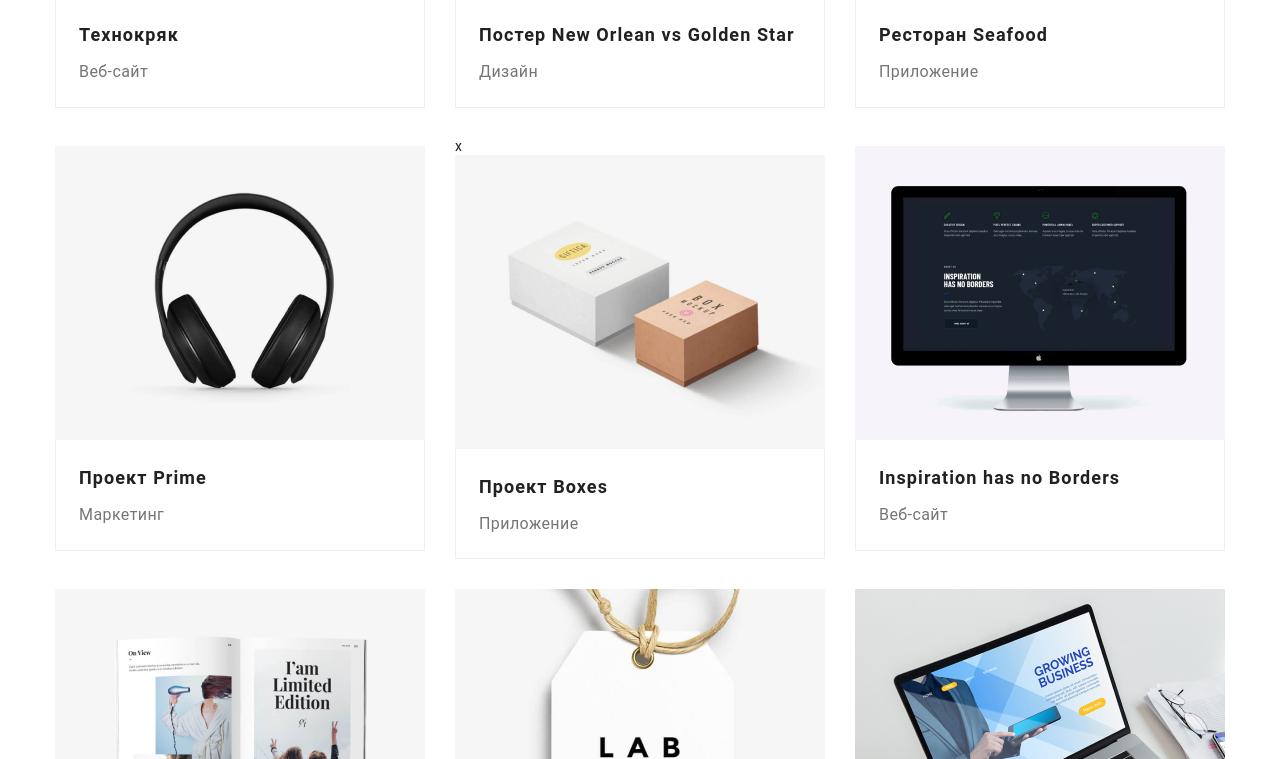
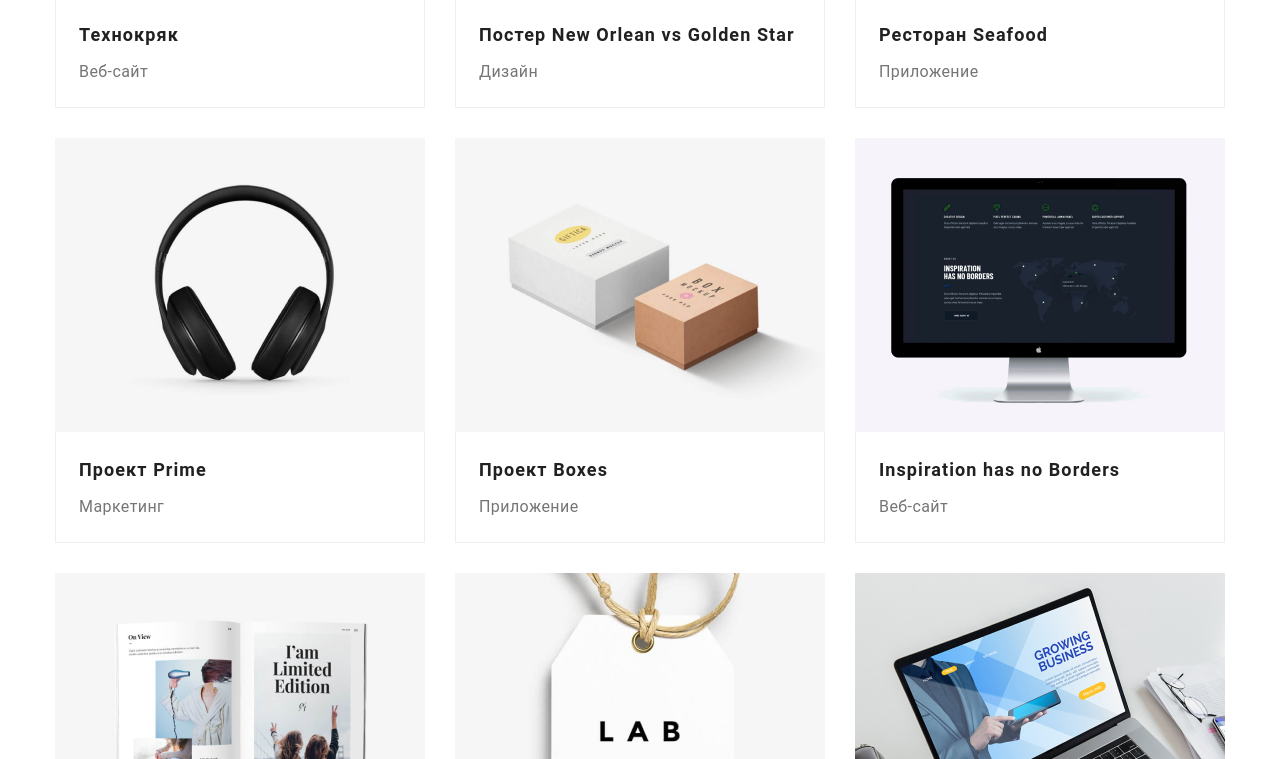
Before and after one commit to Marmyou/goit-markup-hw-03, a plain HTML site: page portfolio.html in a window 1280 px wide. Shown: the part 548-1307 px from the top of the page. Drawn offline with nearby package versions, Linux system fonts and the light colour scheme.

Commit message:
Second temporaly commit

```diff
--- a/css/styles.css
+++ b/css/styles.css
@@ -350,7 +350,8 @@ footer {
 }
 
 .gallery-card {
-  width: calc((100%-60px) / 3);
+  /* width: calc((100%-60px) / 3); */
+  width: 370px;
 }
 
 .gallery-card:not(:nth-child(3n)) {
--- a/portfolio.html
+++ b/portfolio.html
@@ -100,7 +100,7 @@
                 />
                 <div class="gallery-card-content">
                   <h2 class="gallery-card-title">
-                    Постер <span lang="en">New Orlean vs Golden Star</span>
+                    Постер <span lang="en"></span>New Orlean vs Golden Star</span>
                   </h2>
                   <p class="gallery-card-text">Дизайн</p>
                 </div>
@@ -138,7 +138,6 @@
             </li>
             <li class="gallery-card">
               <div class="gallery-card-container">
-                x
                 <img
                   class="gallery-card-image"
                   src="./images/project-five.jpg"
```
